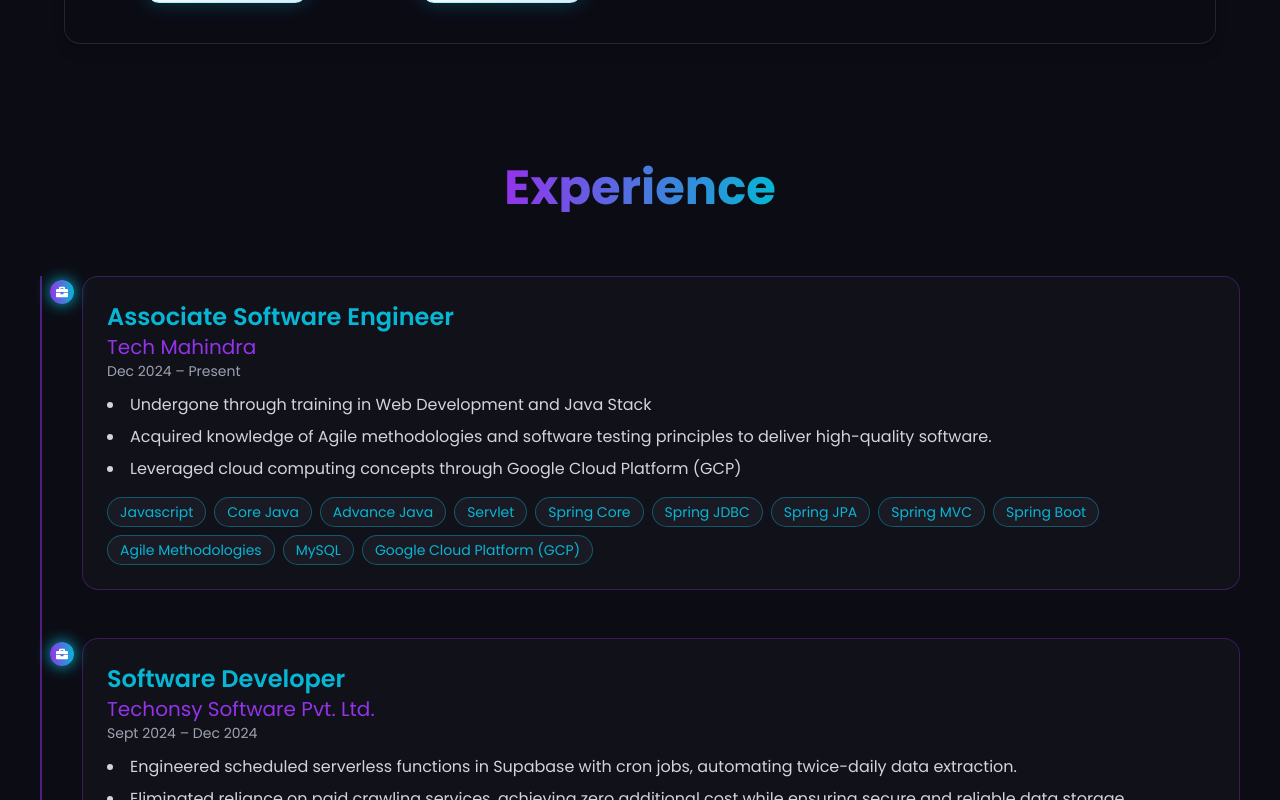
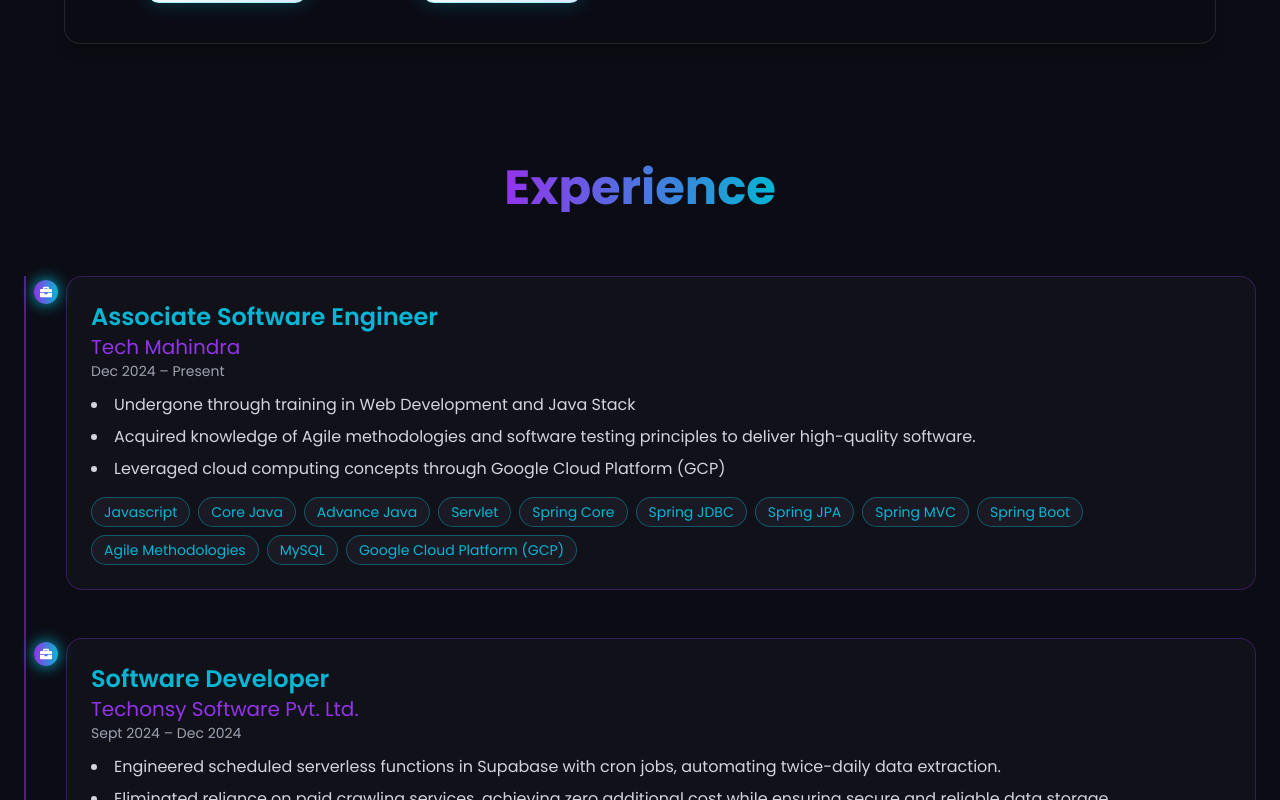
Before and after one commit to nikamaish/AishNik_Portfolio, a React (Vite) app: page / in a window 1280 px wide. Shown: the part 1520-2320 px from the top of the page. Built offline with nearby package versions, Linux system fonts and the light colour scheme.

Commit message:
:iphone: padding changes in experience section

```diff
--- a/src/components/Experience.jsx
+++ b/src/components/Experience.jsx
@@ -33,7 +33,7 @@
   return (
     <section
       id="experience"
-      className=" bg-[#0d0d15]/70 text-white px-10 py-10 flex flex-col items-center"
+      className=" bg-[#0d0d15]/70 text-white px-6 py-10 flex flex-col items-center"
     >
       <h2 className="text-5xl font-bold mb-16 bg-gradient-to-r from-[#9333ea] to-[#06b6d4] bg-clip-text text-transparent">
         Experience
```
